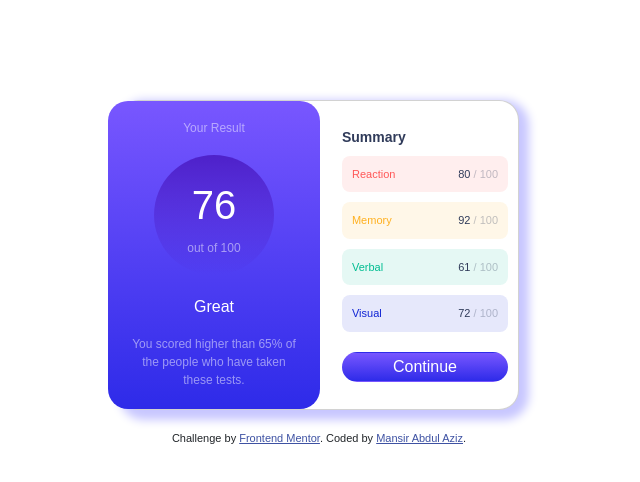
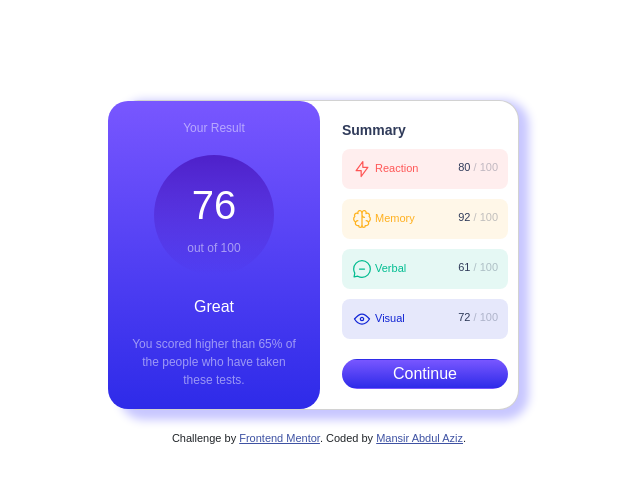
Before and after one commit to mansir93/result-summary-component, a plain HTML site: page index.html in a window 1280 px wide. Shown: the whole page, without its empty margins (321-961 px from the left). Drawn offline with nearby package versions, Linux system fonts and the light colour scheme.

Commit message:
added icons

```diff
--- a/index.html
+++ b/index.html
@@ -44,24 +44,28 @@
           <div class="col">
             <h4 class="summary">Summary</h4>
             <div class="rounded-3 box1">
+              <img src="assets/images/icon-reaction.svg">
               Reaction
               <span class="scorevalue"
                 >80 <span class="text-muted-2">/ 100</span></span
               >
             </div>
             <div class="rounded-3 box2">
+              <img src="assets/images/icon-memory.svg">
               Memory
               <span class="scorevalue"
                 >92 <span class="text-muted-2">/ 100</span></span
               >
             </div>
             <div class="rounded-3 box3">
+              <img src="assets/images/icon-verbal.svg">
               Verbal
               <span class="scorevalue"
                 >61 <span class="text-muted-2">/ 100</span></span
               >
             </div>
             <div class="rounded-3 box4">
+              <img src="assets/images/icon-visual.svg">
               Visual
               <span class="scorevalue"
                 >72 <span class="text-muted-2">/ 100</span></span
--- a/script.js
+++ /dev/null
@@ -1 +0,0 @@
-// how to sent email using node js?
```
